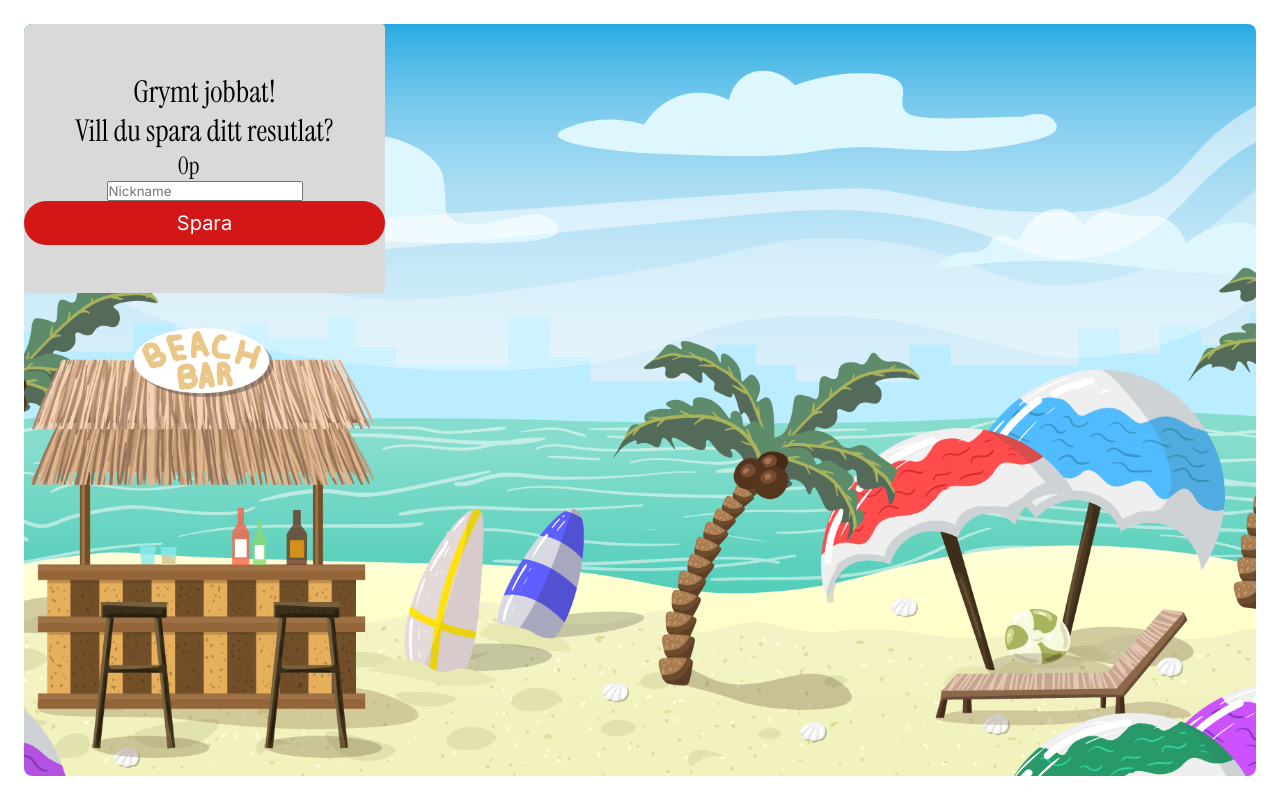
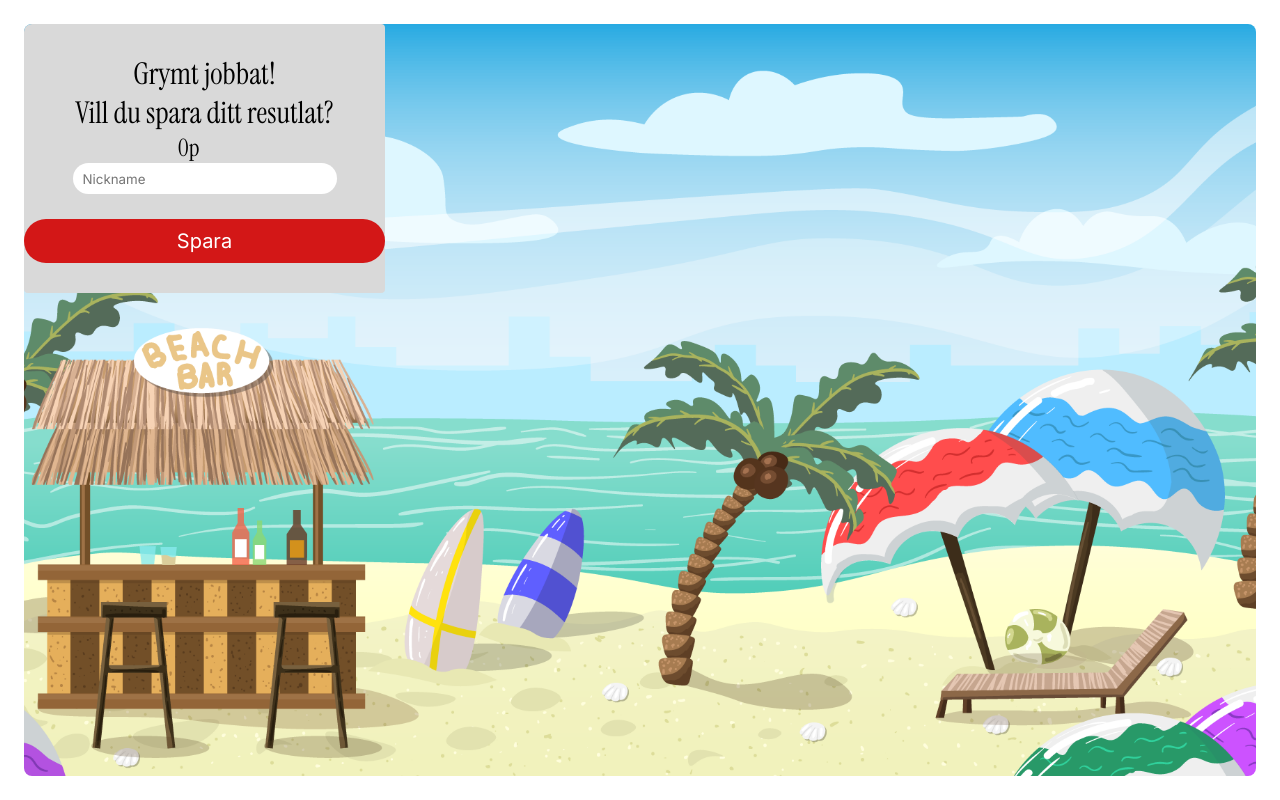
Before and after one commit to Skjesper/GoldenBeetlebug, a React (Vite) app: page /runehunt/leaderboard in a window 1280 px wide. Built offline with nearby package versions, Linux system fonts and the light colour scheme; no server answers.

Commit message:
adjusted input styling

```diff
--- a/src/components/ScoreForm.tsx
+++ b/src/components/ScoreForm.tsx
@@ -26,6 +26,15 @@ const ScoreInput = styled.form`
   display: flex;
   flex-direction: column;
   align-items: center;
+`;
+
+const Input = styled.input`
+    width: 264px;
+    height: 31px;
+    border-radius: 20px;
+    border: none;
+    margin-bottom: 25px;
+    padding-left: 10px;
 `;
 
 interface ScoreFormProps {
@@ -74,7 +83,7 @@ const ScoreForm: React.FC<ScoreFormProps> = ({ score = 0 }) => {
         <ScoreBoardTitle>Grymt jobbat! <br />Vill du spara ditt resutlat?</ScoreBoardTitle>
           <ScoreInput onSubmit={handleSubmit}>
               <Scoreboard score={points} />
-              <input
+              <Input
                 type="text"
                 id="nickname"
                 value={nickname}
```
